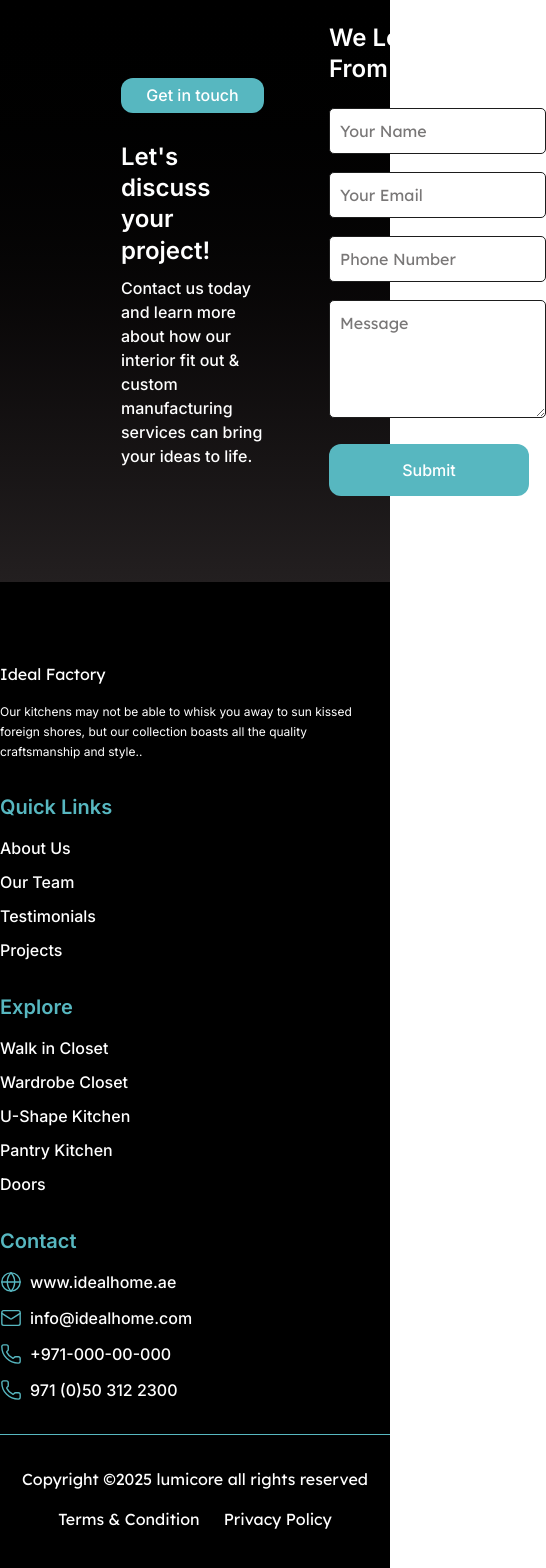
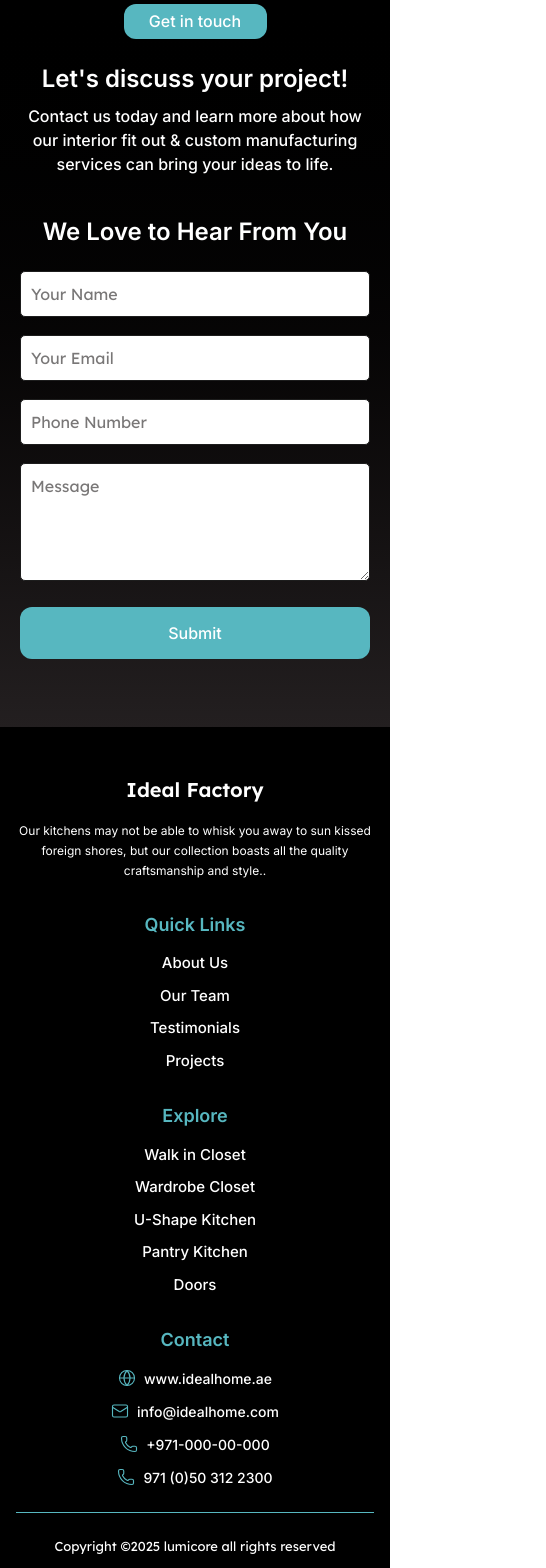
Before and after one commit to sreejith97/ideal-home-ui, a Next.js app: page / in a window 390 px wide. Shown: the part 10432-12000 px from the top of the page, 546 px wide, since content can reach past the window. Built offline with nearby package versions, Linux system fonts and the light colour scheme.

Commit message:
styling: fix responsiveness in the Contact and footer section

```diff
--- a/src/components/layout/ContactUs.tsx
+++ b/src/components/layout/ContactUs.tsx
@@ -2,61 +2,61 @@ import Button from "../ui/Button";
 
 const Contact = () => {
   return (
-    <section className="bg-linear-to-t from-secondary to-[#000000] py-[58px] px-[121px] ">
+    <section className="bg-linear-to-t from-secondary to-[#000000] py-10 sm:py-14 lg:py-[58px] px-5 sm:px-10 lg:px-[121px]">
       <div className="mx-auto max-w-[1200px] rounded-[2rem] text-white">
-        <div className="flex flex-row gap-[65px] items-center relative z-10">
-          <div className="flex flex-col">
+        <div className="flex flex-col lg:flex-row gap-10 lg:gap-[65px] items-center lg:items-start relative z-10 w-full">
+          <div className="flex flex-col items-center text-center lg:items-start lg:text-left w-full lg:w-auto">
             <Button
               text="Get in touch"
-              className="w-[143px] h-[35px] mb-[28px] rounded-[10px] gap-[10px] px-[14px] py-[14px] bg-primary text-white  lg:w-[143px] font-inter font-bold font-medium text-[16px] sm:text-[17px] md:text-[18px] lg:text-[18px] leading-[150%]  text-center align-middle leading-[24px] text-center "
+              className="w-[143px] h-[35px] mb-6 lg:mb-[28px] rounded-[10px] gap-[10px] px-[14px] py-[14px] bg-primary text-white font-inter font-bold text-[16px] sm:text-[17px] md:text-[18px] lg:text-[18px] leading-[24px] text-center align-middle"
             />
-            <div className="flex flex-col gap-y-[10px] max-w-[451px]">
-              <h2 className="font-inter font-semibold text-[24px] sm:text-[28px] md:text-[32px] lg:text-[32px] leading-[130%]  align-middle">
+            <div className="flex flex-col gap-y-[10px] w-full max-w-[500px] lg:max-w-[451px]">
+              <h2 className="font-inter font-semibold text-[24px] sm:text-[28px] md:text-[32px] lg:text-[32px] leading-[130%] align-middle">
                 Let's discuss your project!
               </h2>
 
-              <p className="font-inter font-medium text-[16px] sm:text-[17px] md:text-[18px] lg:text-[18px] leading-[150%]  align-middle">
+              <p className="font-inter font-medium text-[16px] sm:text-[17px] md:text-[18px] lg:text-[18px] leading-[150%] align-middle">
                 Contact us today and learn more about how our interior fit out &
                 custom manufacturing services can bring your ideas to life.
               </p>
             </div>
           </div>
 
-          <div className="flex flex-col w-[686px] ">
-            <h2 className="font-inter mb-[24px] font-semibold text-[24px] sm:text-[28px] md:text-[32px] lg:text-[32px] leading-[130%]  align-middle">
+          <div className="flex flex-col w-full lg:w-[686px]">
+            <h2 className="font-inter mb-6 lg:mb-[24px] font-semibold text-[24px] sm:text-[28px] md:text-[32px] lg:text-[32px] leading-[130%] align-middle text-center lg:text-left">
               We Love to Hear From You
             </h2>
 
-            <form className="flex flex-col gap-[18px]">
+            <form className="flex flex-col gap-[18px] w-full">
               <div className="grid grid-cols-1 sm:grid-cols-2 gap-[18px]">
                 <input
-                  className="rounded-[5px] border bg-white px-2.5 py-2.5 text-[16px] text-[#1d1d1d] placeholder:text-[#797777] focus:border-primary focus:outline-none focus:ring-2 focus:ring-primary"
+                  className="rounded-[5px] border bg-white px-2.5 py-2.5 text-[16px] text-[#1d1d1d] placeholder:text-[#797777] focus:border-primary focus:outline-none focus:ring-2 focus:ring-primary w-full"
                   type="text"
                   placeholder="Your Name"
                 />
                 <input
-                  className="rounded-[5px] border bg-white px-2.5 py-2.5 text-[16px] text-[#1d1d1d] placeholder:text-[#797777] focus:border-primary focus:outline-none focus:ring-2 focus:ring-primary"
+                  className="rounded-[5px] border bg-white px-2.5 py-2.5 text-[16px] text-[#1d1d1d] placeholder:text-[#797777] focus:border-primary focus:outline-none focus:ring-2 focus:ring-primary w-full"
                   type="email"
                   placeholder="Your Email"
                 />
               </div>
 
               <input
-                className=" rounded-[5px] border bg-white px-2.5 py-2.5 text-[16px] text-[#1d1d1d] placeholder:text-[#797777] focus:border-primary focus:outline-none focus:ring-2 focus:ring-primary"
+                className="rounded-[5px] border bg-white px-2.5 py-2.5 text-[16px] text-[#1d1d1d] placeholder:text-[#797777] focus:border-primary focus:outline-none focus:ring-2 focus:ring-primary w-full"
                 type="tel"
                 placeholder="Phone Number"
               />
 
               <textarea
-                className="rounded-[5px]  border bg-white px-2.5 py-2.5 text-[16px] text-[#1d1d1d] placeholder:text-[#797777] focus:border-primary focus:outline-none focus:ring-2 focus:ring-primary"
+                className="rounded-[5px] border bg-white px-2.5 py-2.5 text-[16px] text-[#1d1d1d] placeholder:text-[#797777] focus:border-primary focus:outline-none focus:ring-2 focus:ring-primary w-full"
                 placeholder="Message"
                 rows={4}
               ></textarea>
 
-              <div>
+              <div className="flex justify-center lg:justify-start">
                 <Button
                   text="Submit"
-                  className="w-[200px] h-[52px] mb-[28px] mt-[8px] rounded-[10px] gap-[10px] px-[14px] py-[14px] bg-primary text-white  lg:w-[200px] font-inter font-bold font-medium text-[16px] sm:text-[17px] md:text-[18px] lg:text-[18px] leading-[150%]  text-center align-middle leading-[24px] text-center "
+                  className="w-full sm:w-[200px] h-[52px] mb-[28px] mt-[8px] rounded-[10px] gap-[10px] px-[14px] py-[14px] bg-primary text-white font-inter font-bold text-[16px] sm:text-[17px] md:text-[18px] lg:text-[18px] leading-[24px] text-center align-middle"
                 />
               </div>
             </form>
--- a/src/components/layout/Footer.tsx
+++ b/src/components/layout/Footer.tsx
@@ -2,13 +2,15 @@ import { Globe, Mail, Phone } from "lucide-react";
 
 const Footer = () => {
   return (
-    <section className="w-full bg-black py-20">
-      <div className="mx-auto max-w-[1200px]  text-white">
+    <section className="w-full bg-black py-12 md:py-16 lg:py-20">
+      <div className="mx-auto w-[92%] md:w-[95%] lg:w-full max-w-[1200px] text-white">
         <div className="flex flex-col w-full">
-          <div className="grid grid-cols-1 md:grid-cols-2 lg:grid-cols-4 gap-8 lg:gap-12 w-full">
-            <div className="flex flex-col gap-4">
+          <div className="grid grid-cols-1 sm:grid-cols-2 lg:grid-cols-4 gap-8 md:gap-10 lg:gap-12 w-full text-center sm:text-left">
+            <div className="flex flex-col items-center sm:items-start gap-4">
               <div>
-                <h2>Ideal Factory</h2>
+                <h2 className="text-[20px] md:text-[22px] lg:text-[24px] font-semibold">
+                  Ideal Factory
+                </h2>
               </div>
               <p className="font-inter text-[12px] sm:text-[13px] md:text-[13px] lg:text-[13px] leading-[20px] tracking-normal align-middle">
                 Our kitchens may not be able to whisk you away to sun kissed
@@ -17,11 +19,11 @@ const Footer = () => {
               </p>
             </div>
 
-            <div className="flex flex-col gap-4">
-              <h3 className="font-inter text-primary font-semibold text-[20px] sm:text-[22px] md:text-[24px] lg:text-[24px] leading-[130%] tracking-normal align-middle">
+            <div className="flex flex-col items-center sm:items-start gap-4">
+              <h3 className="font-inter text-primary font-semibold text-[18px] sm:text-[20px] md:text-[22px] lg:text-[24px] leading-[130%] tracking-normal align-middle">
                 Quick Links
               </h3>
-              <ul className="flex flex-col gap-2.5 font-inter font-medium text-[16px] sm:text-[17px] md:text-[18px] lg:text-[18px] leading-[150%] tracking-normal align-middle">
+              <ul className="flex flex-col items-center sm:items-start gap-2.5 font-inter font-medium text-[15px] sm:text-[16px] md:text-[17px] lg:text-[18px] leading-[150%] tracking-normal align-middle">
                 <li>About Us</li>
                 <li>Our Team</li>
                 <li>Testimonials</li>
@@ -29,11 +31,11 @@ const Footer = () => {
               </ul>
             </div>
 
-            <div className="flex flex-col gap-4">
-              <h3 className="font-inter text-primary font-semibold text-[20px] sm:text-[22px] md:text-[24px] lg:text-[24px] leading-[130%] tracking-normal align-middle">
+            <div className="flex flex-col items-center sm:items-start gap-4">
+              <h3 className="font-inter text-primary font-semibold text-[18px] sm:text-[20px] md:text-[22px] lg:text-[24px] leading-[130%] tracking-normal align-middle">
                 Explore
               </h3>
-              <ul className="flex flex-col gap-2.5 font-inter font-medium text-[16px] sm:text-[17px] md:text-[18px] lg:text-[18px] leading-[150%] tracking-normal align-middle">
+              <ul className="flex flex-col items-center sm:items-start gap-2.5 font-inter font-medium text-[15px] sm:text-[16px] md:text-[17px] lg:text-[18px] leading-[150%] tracking-normal align-middle">
                 <li>Walk in Closet</li>
                 <li>Wardrobe Closet</li>
                 <li>U-Shape Kitchen</li>
@@ -42,17 +44,16 @@ const Footer = () => {
               </ul>
             </div>
 
-            <div className="flex flex-col gap-4">
-              <h3 className="font-inter text-primary font-semibold text-[20px] sm:text-[22px] md:text-[24px] lg:text-[24px] leading-[130%] tracking-normal align-middle">
+            <div className="flex flex-col items-center sm:items-start gap-4">
+              <h3 className="font-inter text-primary font-semibold text-[18px] sm:text-[20px] md:text-[22px] lg:text-[24px] leading-[130%] tracking-normal align-middle">
                 Contact
               </h3>
-              <ul className="flex flex-col gap-3 font-inter font-medium text-[16px] sm:text-[17px] md:text-[18px] lg:text-[18px] leading-[150%] tracking-normal align-middle">
+              <ul className="flex flex-col items-center sm:items-start gap-3 font-inter font-medium text-[14px] sm:text-[15px] md:text-[16px] lg:text-[18px] leading-[150%] tracking-normal align-middle">
                 <li className="flex items-center gap-2">
                   <span>
                     <Globe
-                      size={22}
+                      className="text-primary w-[18px] h-[18px] lg:w-[22px] lg:h-[22px]"
                       strokeWidth={1.5}
-                      className="text-primary"
                     />
                   </span>
                   <span>www.idealhome.ae</span>
@@ -60,9 +61,8 @@ const Footer = () => {
                 <li className="flex items-center gap-2">
                   <span>
                     <Mail
-                      size={22}
+                      className="text-primary w-[18px] h-[18px] lg:w-[22px] lg:h-[22px]"
                       strokeWidth={1.5}
-                      className="text-primary"
                     />
                   </span>
                   <span>info@idealhome.com</span>
@@ -70,9 +70,8 @@ const Footer = () => {
                 <li className="flex items-center gap-2">
                   <span>
                     <Phone
-                      size={22}
+                      className="text-primary w-[18px] h-[18px] lg:w-[22px] lg:h-[22px]"
                       strokeWidth={1.5}
-                      className="text-primary"
                     />
                   </span>
                   <span>+971-000-00-000</span>
@@ -80,9 +79,8 @@ const Footer = () => {
                 <li className="flex items-center gap-2">
                   <span>
                     <Phone
-                      size={22}
+                      className="text-primary w-[18px] h-[18px] lg:w-[22px] lg:h-[22px]"
                       strokeWidth={1.5}
-                      className="text-primary"
                     />
                   </span>
                   <span>971 (0)50 312 2300</span>
@@ -91,14 +89,14 @@ const Footer = () => {
             </div>
           </div>
 
-          <div className="w-full h-[1px] my-8 bg-primary"></div>
+          <div className="w-full h-[1px] my-6 lg:my-8 bg-primary"></div>
 
-          <div className="flex flex-col sm:flex-row justify-between items-center gap-4 w-full">
+          <div className="flex flex-col sm:flex-row justify-between items-center gap-4 w-full text-[13px] md:text-[15px] lg:text-base text-center sm:text-left">
             <div>
               <p>Copyright ©2025 lumicore all rights reserved</p>
             </div>
 
-            <div className="flex items-center gap-6">
+            <div className="flex items-center gap-4 lg:gap-6">
               <span>Terms & Condition</span>
               <span>Privacy Policy</span>
             </div>
```
